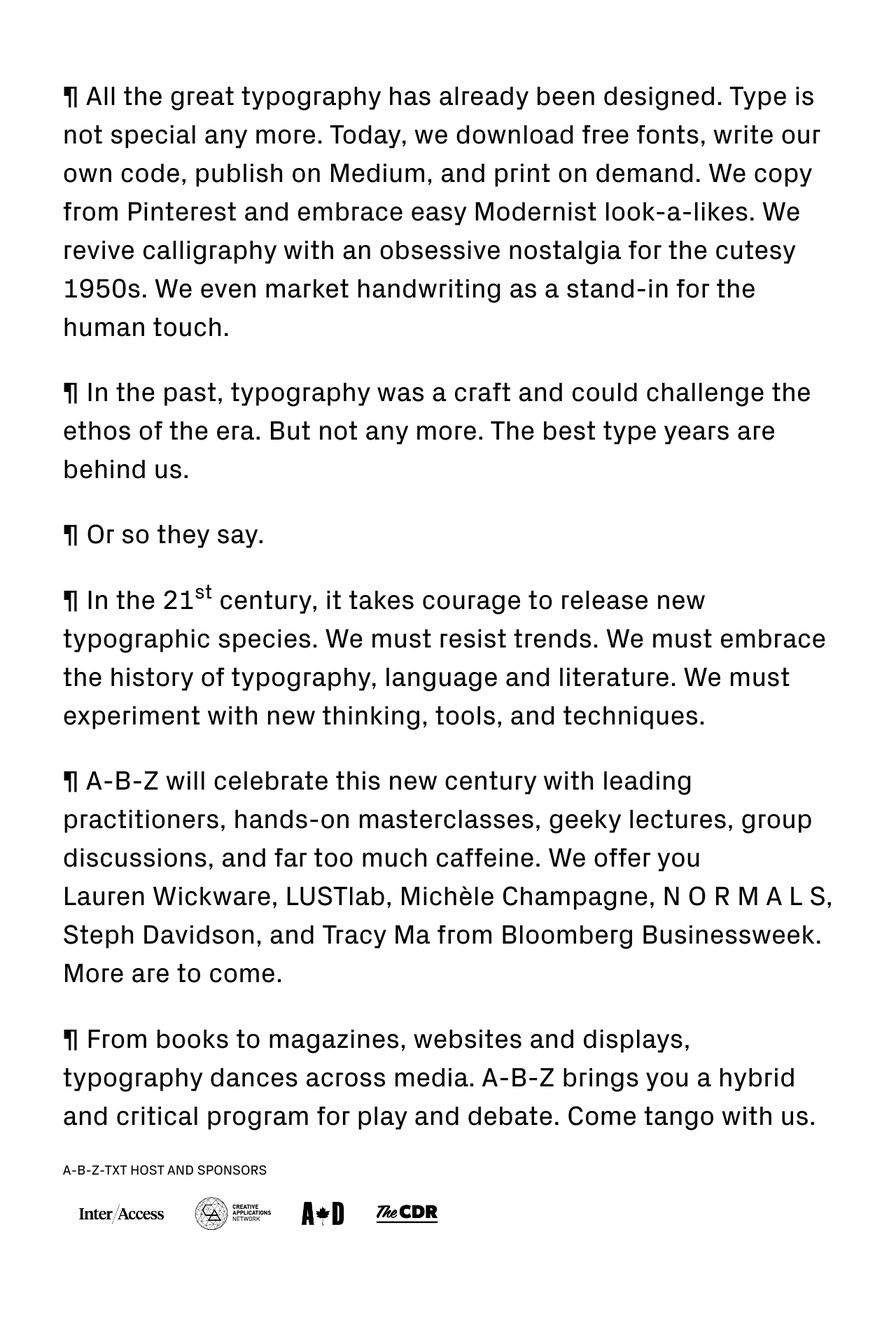
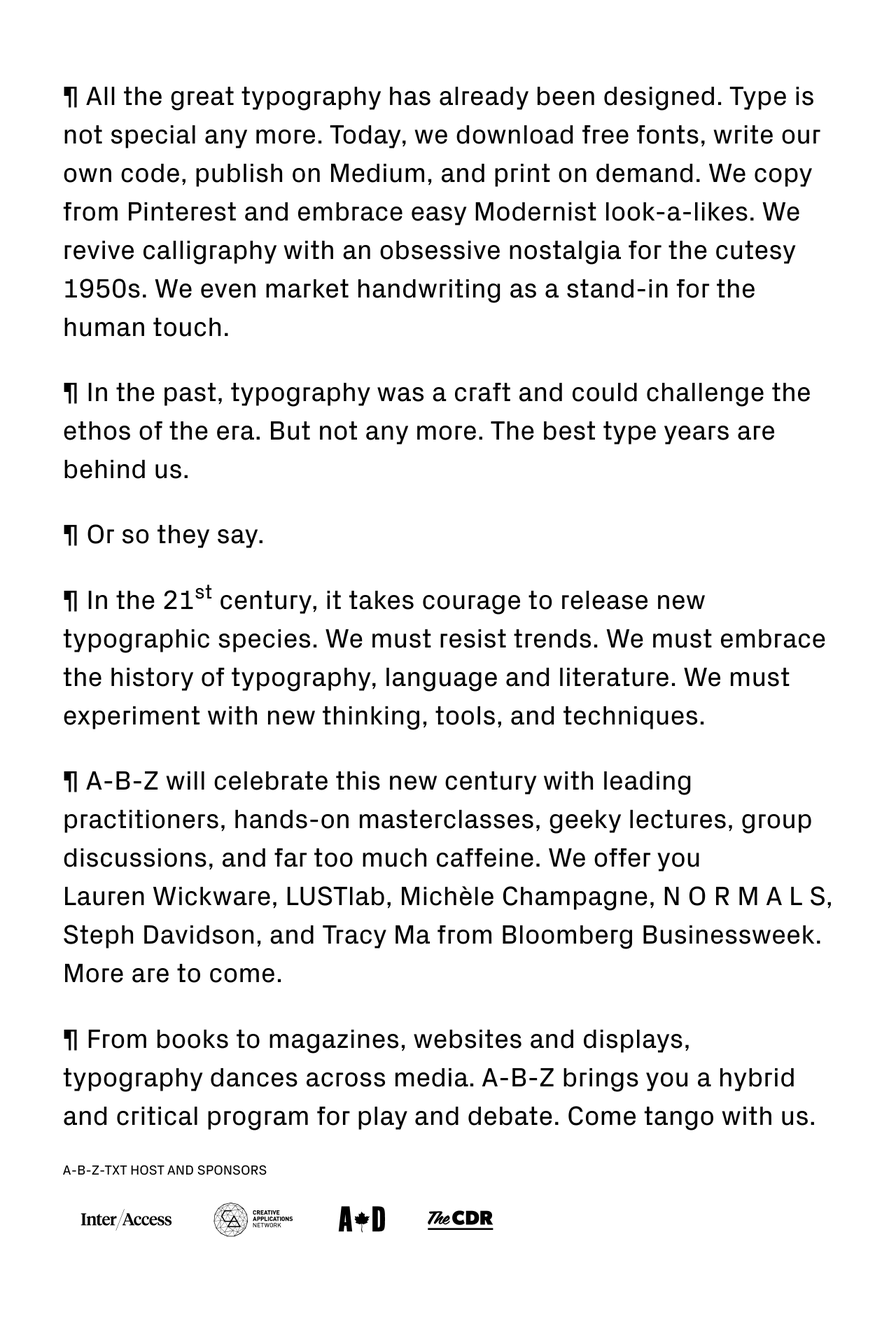
Before and after one commit to garrying/a-b-z.co, a Jekyll site: the page built from index.html, in a window 1280 px wide. Shown: the part 1219-3139 px from the top of the page at 70% size. Built offline with Jekyll 4.4.1, drawn with Linux system fonts in a browser that asks for light colours.

Commit message:
logo update

```diff
--- a/_includes/footer.html
+++ b/_includes/footer.html
@@ -1,9 +1,9 @@
 <footer>
   <h2>A-B-Z-TXT HOST AND SPONSORS</h2>
   <ul class="small horizontal">
-    <li><img class="logo" width="167" height="84" src="/img/abz-interaccess.png" alt="InterAccess" /></li>
-    <li><img class="logo" width="151" height="84" src="/img/abz-can.png" alt="Creative Applications Network" /></li>
-    <li><img class="logo" width="107" height="84" src="/img/abz-adcc.png" alt="Advertising & Design Club of Canada" /></li>
-    <li><img class="logo" width="134" height="84" src="/img/abz-the-cdr.png" alt="The Canadian Design Resource" /></li>
+    <li><img class="logo" width="180" height="100" src="/img/abz-interaccess.png" alt="InterAccess" /></li>
+    <li><img class="logo" width="180" height="100" src="/img/abz-can.png" alt="Creative Applications Network" /></li>
+    <li><img class="logo" width="135" height="100" src="/img/abz-adcc.png" alt="Advertising & Design Club of Canada" /></li>
+    <li><img class="logo" width="146" height="100" src="/img/abz-the-cdr.png" alt="The Canadian Design Resource" /></li>
   </ul>
 </footer>
```
Also changed, not shown: img/abz-adcc.png, img/abz-can.png, img/abz-interaccess.png, img/abz-the-cdr.png.
